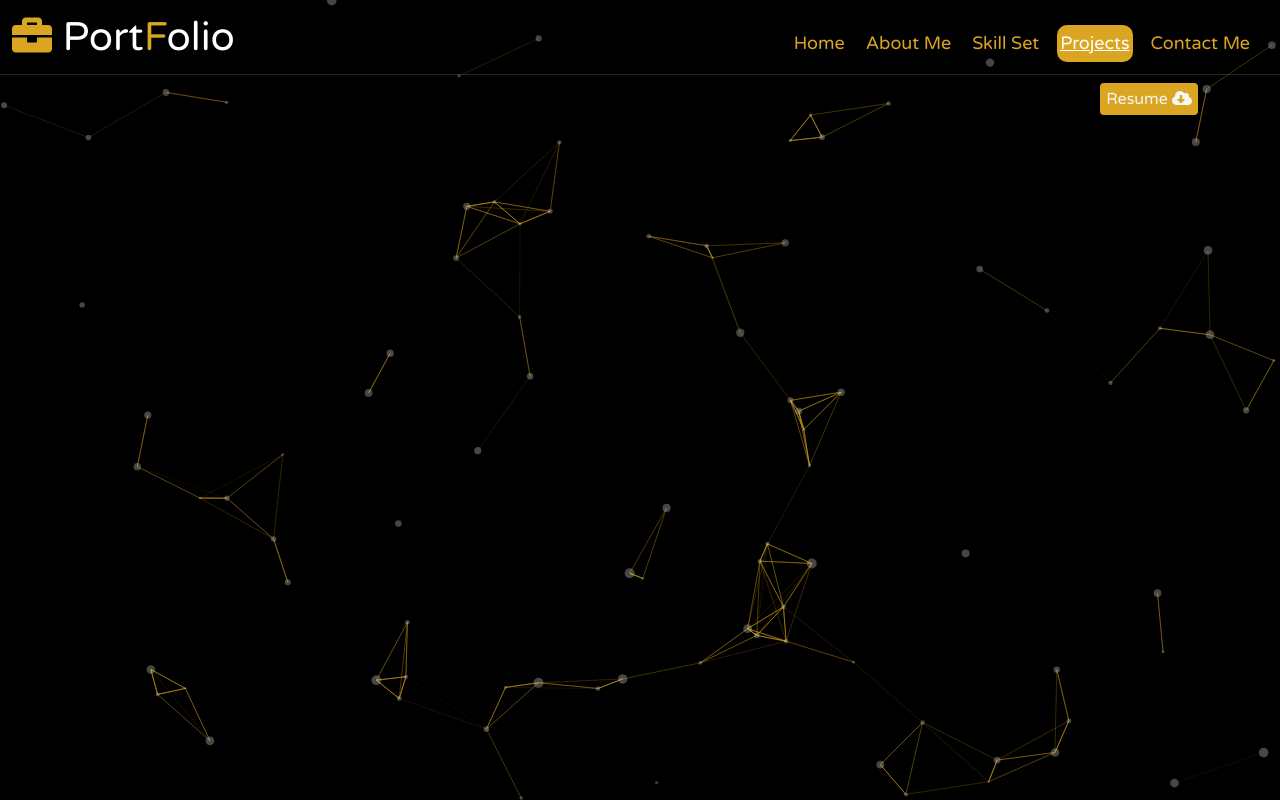
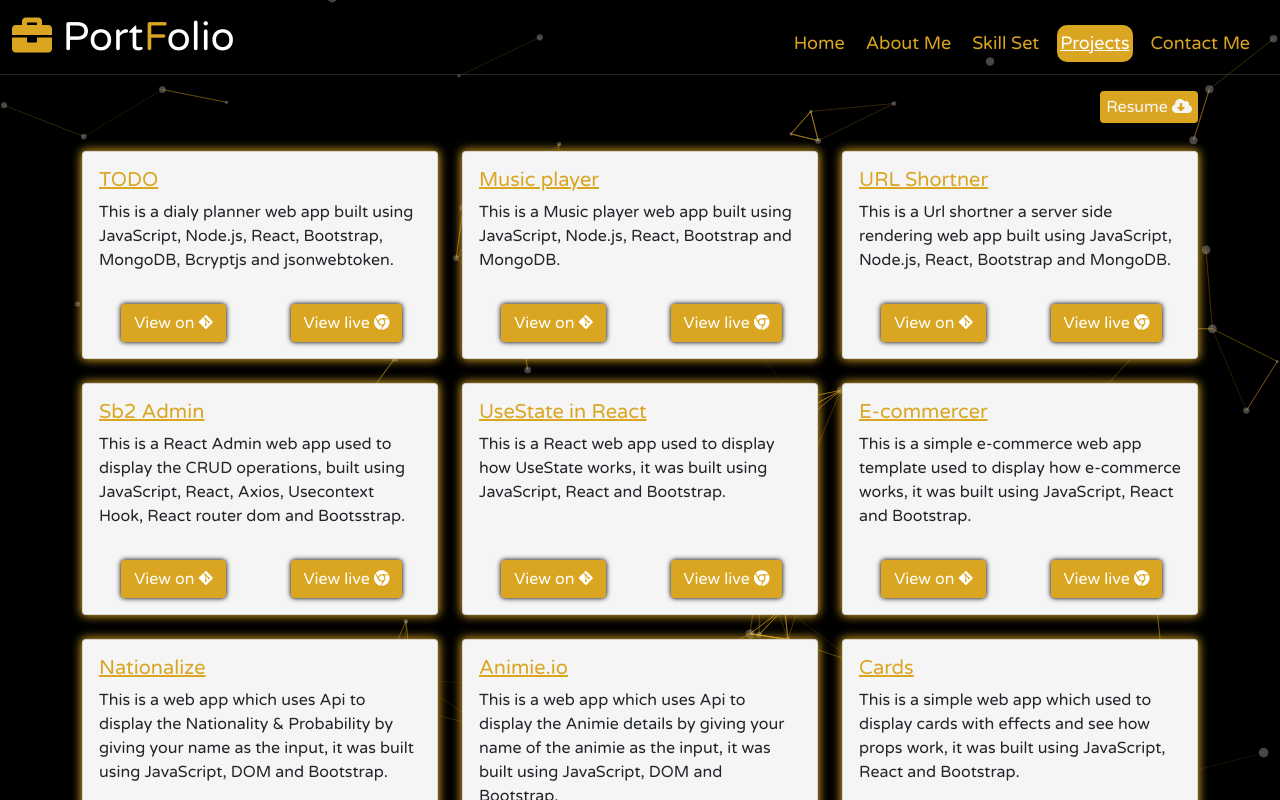
Before and after one commit to surya9901/Final_portfolio_react, a React (Create React App) app: page /project in a window 1280 px wide. Shown: the top 800 px of the page. Built offline with nearby package versions, Linux system fonts and the light colour scheme.

Commit message:
Added projects

```diff
--- a/src/Components/Project/Project.css
+++ b/src/Components/Project/Project.css
@@ -17,3 +17,38 @@
   font-family: "Varela Round", sans-serif;
   box-shadow: 0 0 10px 0.5px goldenrod;
 }
+
+#project_card {
+  background-color: whitesmoke;
+  box-shadow: 0 0 10px 1px goldenrod;
+}
+
+#project_card > div > h5 {
+  font-family: "Varela Round", sans-serif;
+  color: goldenrod;
+  text-decoration: underline 2px goldenrod;
+}
+
+#project_card > div > p {
+  font-family: "Varela Round", sans-serif;
+}
+
+#git_btn,
+#site_btn {
+  font-family: "Varela Round", sans-serif;
+  background-color: goldenrod;
+  box-shadow: 0 0 5px 0.3px black;
+  color:white;
+}
+
+#git_btn:hover,
+#site_btn:hover {
+  font-family: "Varela Round", sans-serif;
+  background-color: black;
+  box-shadow: 0 0 5px 0.3px goldenrod;
+  color:goldenrod;
+}
+
+.web_link{
+  margin: 1rem;
+}
--- a/src/Components/Project/Project.js
+++ b/src/Components/Project/Project.js
@@ -7,19 +7,105 @@ function Project() {
 
     useEffect(() => {
         Aos.init({
-            duration: 1200,
+            duration: 1400,
         });
     }, [])
 
+    const project = [{
+        "title": "TODO",
+        "description": "This is a dialy planner web app built using JavaScript, Node.js, React, Bootstrap, MongoDB, Bcryptjs and jsonwebtoken.",
+        "github_link": "https://github.com/surya9901/ToDo_reactPart",
+        "site_link": "https://suryastodo.netlify.app/"
+    }, {
+        "title": "Music player",
+        "description": "This is a Music player web app built using JavaScript, Node.js, React, Bootstrap and MongoDB.",
+        "github_link": "https://github.com/surya9901/Music-Player-Frontend",
+        "site_link": "https://gmusic.netlify.app/",
+    }, {
+        "title": "URL Shortner",
+        "description": "This is a Url shortner a server side rendering web app built using JavaScript, Node.js, React, Bootstrap and MongoDB.",
+        "github_link": "https://github.com/surya9901/URL-Shortner",
+        "site_link": "https://gshort-urlshortner.herokuapp.com/",
+    }, {
+        "title": "Sb2 Admin",
+        "description": "This is a React Admin web app used to display the CRUD operations, built using JavaScript, React, Axios, Usecontext Hook, React router dom and Bootsstrap.",
+        "github_link": "https://github.com/surya9901/sb2admin",
+        "site_link": "https://sb2admin.netlify.app/product",
+    }, {
+        "title": "UseState in React",
+        "description": "This is a React web app used to display how UseState works, it was built using JavaScript, React and Bootstrap.",
+        "github_link": "https://github.com/surya9901/use-state-react",
+        "site_link": "https://619bcdf815ce2745f8b109d5--frosty-lumiere-2be181.netlify.app/",
+    }, {
+        "title": "E-commercer",
+        "description": "This is a simple e-commerce web app template used to display how e-commerce works, it was built using JavaScript, React and Bootstrap.",
+        "github_link": "https://github.com/surya9901/ecommerce-react",
+        "site_link": "https://peaceful-panini-b18b92.netlify.app/",
+    }, {
+        "title": "Nationalize",
+        "description": "This is a web app which uses Api to display the Nationality & Probability by giving your name as the input, it was built using JavaScript, DOM and Bootstrap.",
+        "github_link": "https://github.com/surya9901/Nationalize",
+        "site_link": "https://nationalizeio.netlify.app/",
+    }, {
+        "title": "Animie.io",
+        "description": "This is a web app which uses Api to display the Animie details by giving your name of the animie as the input, it was built using JavaScript, DOM and Bootstrap.",
+        "github_link": "https://github.com/surya9901/Dom_Manipulation_Annimie_API",
+        "site_link": "https://animationapi.netlify.app/",
+    }, {
+        "title": "Cards",
+        "description": "This is a simple web app which used to display cards with effects and see how props work, it was built using JavaScript, React and Bootstrap.",
+        "github_link": "https://github.com/surya9901/Cards-react",
+        "site_link": "https://surya9901.github.io/Cards-react/",
+    }, {
+        "title": "Pagination",
+        "description": "This is a simple web app which used to display on how the pagination works, it was built using JavaScript, DOM and Bootstrap.",
+        "github_link": "https://github.com/surya9901/Pagination",
+        "site_link": "https://reverent-edison-e2d95f.netlify.app/",
+    }]
+
+
     return (
-        <div className="container">
-            <div className="cv_preview" data-aos="flip-left">
+        <div className="container mb-3">
+            <div className="cv_preview mt-2" data-aos="flip-left">
                 <a className="btn" href={env.resume} target="_blank" rel="noreferrer noopener" >
                     Resume{" "}
-                    <i class="fas fa-cloud-download-alt"></i>
+                    <i className="fas fa-cloud-download-alt"></i>
                 </a>
             </div>
+
+            <div className="row row-cols-1 row-cols-md-3 g-4 mt-1" data-aos="fade-in">
+                {
+                    project.map(obj => {
+                        return (
+                            <div className="col">
+                                <div className="card h-100" id="project_card">
+                                    <div className="card-body">
+                                        <h5 className="card-title">{obj.title}</h5>
+                                        <p className="card-text">{obj.description}</p>
+                                    </div>
+                                    <div className="web_link text-center">
+                                        <div className="row">
+                                            <div className="col col-lg-6">
+                                                <a className="btn" id="git_btn" href={obj.github_link} target="_blank" rel="noreferrer noopenner">
+                                                    View on <i className="fab fa-git-alt"></i>
+                                                </a>
+                                            </div>
+                                            <div className="col col-lg-6">
+                                                <a className="btn" id="site_btn" href={obj.site_link} target="_blank" rel="noreferrer noopenner">
+                                                    View live <i className="fab fa-chrome"></i>
+                                                </a>
+                                            </div>
+                                        </div>
+                                    </div>
+                                </div>
+                            </div>
+                        )
+                    })
+                }
+            </div>
         </div>
+
+
     )
 }
 
```
